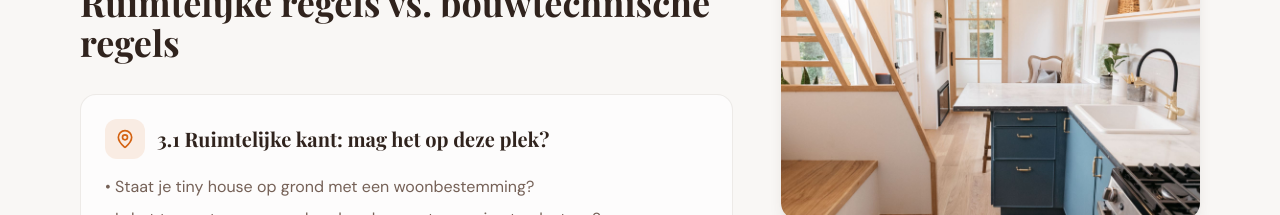
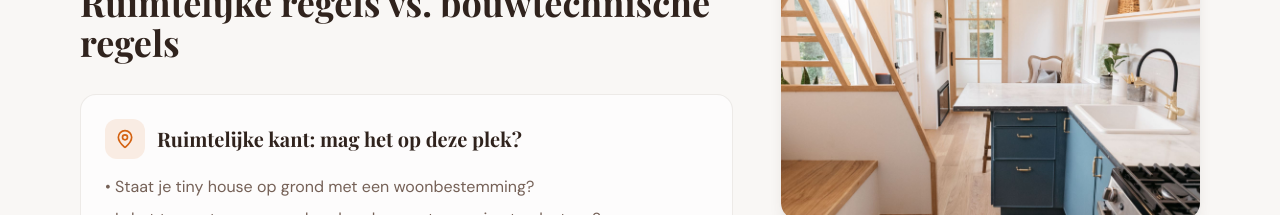
Before and after one commit to DibrandoVentures/tinyhousevergunning.nl, a React (Vite) app: page / in a window 1280 px wide. Shown: the part 3340-3555 px from the top of the page. Built offline with nearby package versions, Linux system fonts and the light colour scheme; the HTML template or start-up script is replaced by a standard one.

Commit message:
Visual edit in Lovable
Edited UI in Lovable

```diff
--- a/src/components/ArticleContent.tsx
+++ b/src/components/ArticleContent.tsx
@@ -155,7 +155,7 @@ const ArticleContent = () => {
                     <div className="w-10 h-10 bg-primary/10 rounded-xl flex items-center justify-center">
                       <MapPin className="h-5 w-5 text-primary" />
                     </div>
-                    <h3 className="font-serif text-xl font-bold">3.1 Ruimtelijke kant: mag het op deze plek?</h3>
+                    <h3 className="font-serif text-xl font-bold">Ruimtelijke kant: mag het op deze plek?</h3>
                   </div>
                   <ul className="space-y-2 text-muted-foreground ml-13">
                     <li>• Staat je tiny house op grond met een woonbestemming?</li>
```
